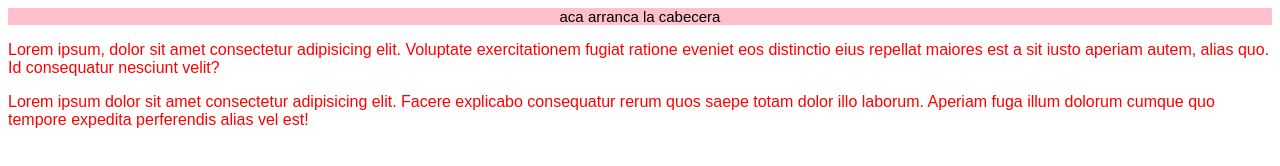
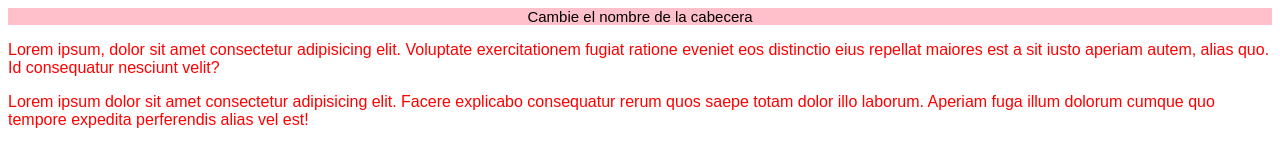
Before and after one commit to juancruzfl96/bootcampLeniolabs, a plain HTML site: page index.html in a window 1280 px wide. Drawn offline with Linux system fonts and the light colour scheme.

Commit message:
cambie el nombre de la cabecera
porque si

```diff
--- a/index.html
+++ b/index.html
@@ -8,7 +8,7 @@
 		<title>Bootcamp Leniolabs</title>
 	</head>
 	<body>
-		<div id="cabecera">aca arranca la cabecera</div>
+		<div id="cabecera">Cambie el nombre de la cabecera</div>
 		<p>
 			Lorem ipsum, dolor sit amet consectetur adipisicing elit. Voluptate
 			exercitationem fugiat ratione eveniet eos distinctio eius repellat maiores
```
